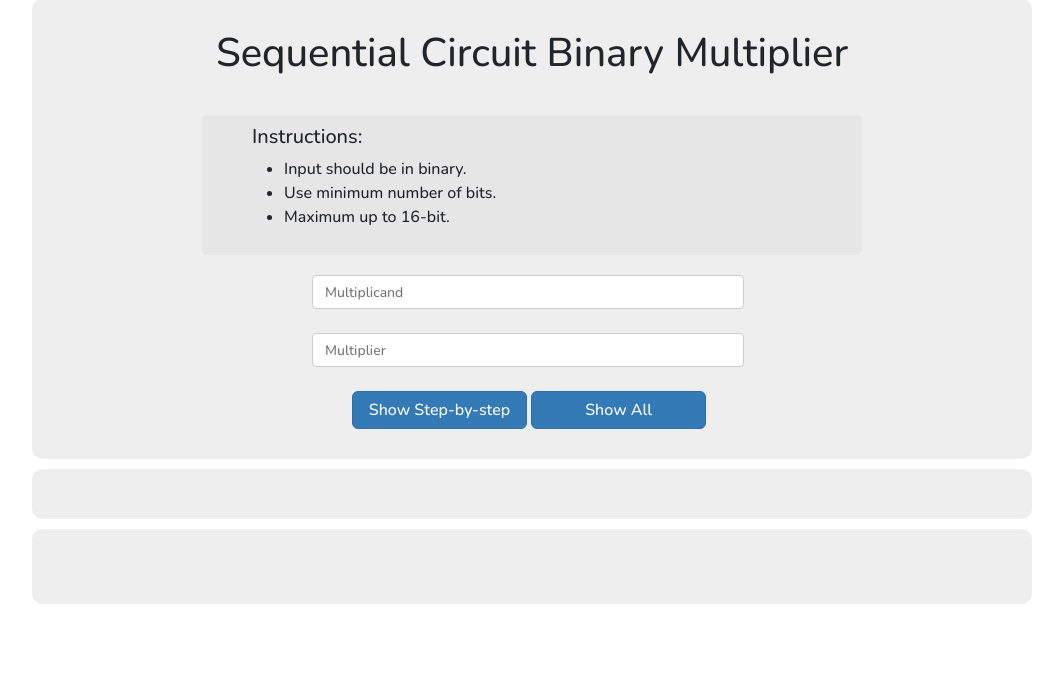
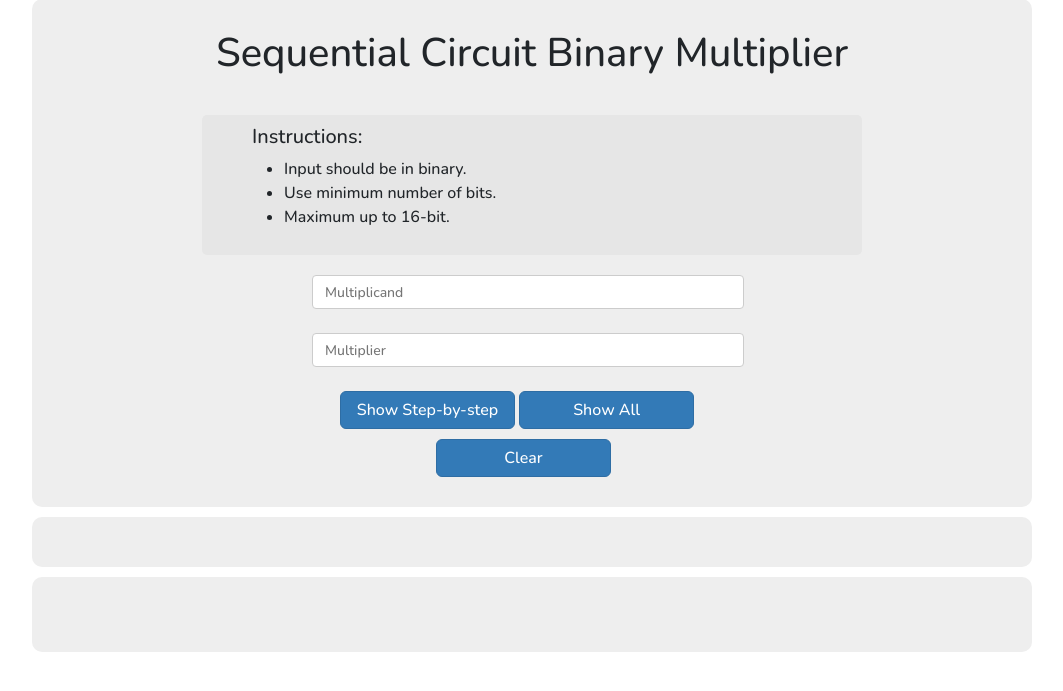
Before and after one commit to JMarie39/Sequential-Binary-Circuit, a PHP site: page / in a window 1280 px wide. Shown: the part 41-732 px from the top of the page, without its empty margins (108-1171 px from the left). Run offline with PHP 8.4, Linux system fonts and the light colour scheme.

Commit message:
re-added clear feature

```diff
--- a/home.html
+++ b/home.html
@@ -52,7 +52,7 @@
           required
         />
         <div id="errormsg" class="alert alert-danger">
-          Error: Invalid Input!
+          Error: Invalid input!
         </div>
         <script>
           $("#errormsg").hide();
@@ -69,6 +69,14 @@
           id="submitALL"
           value="Show All"
           onclick="initALL();"
+        />
+        <br />
+        <input
+          class="buttonSubmit btn"
+          id="clear"
+          value="Clear"
+          type="reset"
+          onclick="clearALL()"
         />
       </form>
     </div>
@@ -124,7 +132,7 @@
       var j = 1;
       var tLen = 0;
       function initSBS() {
-        j=1;
+        j = 1;
         $("#SBSdiv").empty();
         var M = document.getElementById("multiplicand").value;
         var Q = document.getElementById("multiplier").value;
@@ -231,7 +239,9 @@
       }
       $("#nxtbutton").hide();
       $("#txtbutton").hide();
+    </script>
 
+    <script>
       function save() {
         var data = getTextData();
         var c = document.createElement("a");
@@ -241,6 +251,49 @@
         c.href = window.URL.createObjectURL(t);
         c.click();
       }
+
+      function getTextData() {
+        var theTextData = [saveLen];
+
+        var M = document.getElementById("multiplicand").value;
+        var Q = document.getElementById("multiplier").value;
+        var A = getA(saveLen);
+        var Q1 = "0";
+        var negM = get2sComplement(M);
+
+        theTextData[0] =
+          "-M: " +
+          negM +
+          "\n M: " +
+          M +
+          "\n A: " +
+          A +
+          " Q: " +
+          Q +
+          " Q1: " +
+          Q1;
+
+        for (var i = 1; i < saveLen + 1; i++) {
+          theTextData[i] =
+            "\n\n" +
+            "Step " +
+            i +
+            ":\n" +
+            $("#adivAM" + i).text() +
+            $("#qdivAM" + i).text() +
+            $("#q1divAM" + i).text() +
+            "    " +
+            $("#divAM" + i).text() +
+            "\n" +
+            $("#adivSAR" + i).text() +
+            $("#qdivSAR" + i).text() +
+            $("#q1divSAR" + i).text() +
+            "    " +
+            $("#divSAR" + i).text() +
+            "\n";
+        }
+        return theTextData;
+      }
     </script>
   </body>
 </html>
--- a/style.css
+++ b/style.css
@@ -6,13 +6,13 @@ body {
 }
 
 #instruct {
-  border-radius:5px;
-  background-color:#e6e6e6;
+  border-radius: 5px;
+  background-color: #e6e6e6;
   margin-left: 150px;
   margin-right: 150px;
-  margin-bottom:20px;
-  padding-top:10px;
-  padding-bottom:10px;
+  margin-bottom: 20px;
+  padding-top: 10px;
+  padding-bottom: 10px;
 }
 
 form {
@@ -66,7 +66,8 @@ h1 {
 }
 
 #submitALL,
-#submitSBS {
+#submitSBS,
+#clear {
   width: 175px;
   border-radius: 6px;
   color: #fff;
@@ -75,7 +76,12 @@ h1 {
 }
 
 #submitSBS {
-  margin-left: 300px;
+  margin-left: 30%;
+}
+
+#clear {
+  margin-top: 1%;
+  margin-left: 40%;
 }
 
 #submitALL:hover,
```
Also changed, not shown: index.js (+5 -35 lines), README.md.
